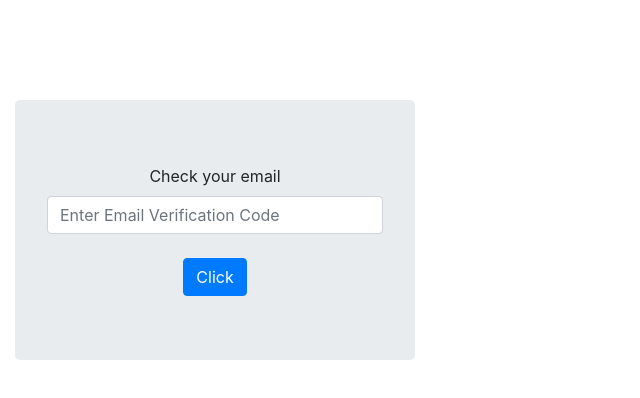
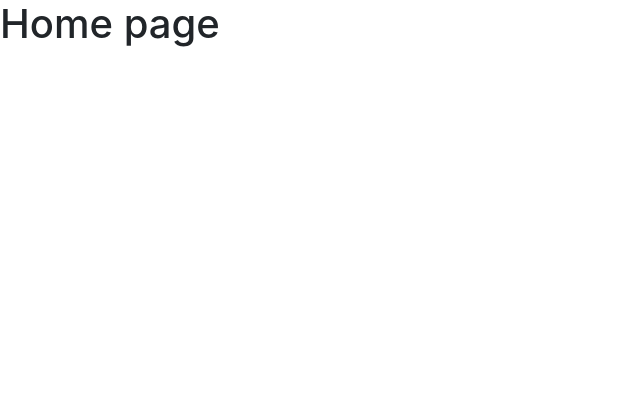
Before and after one commit to Dilansilva/Loons-lab, a React (Create React App) app: page / in a window 1280 px wide. Shown: the top 398 px of the page, without its empty margins (0-640 px from the left). Built offline with nearby package versions, Linux system fonts and the light colour scheme.

Commit message:
Home page created

```diff
--- a/src/App.js
+++ b/src/App.js
@@ -1,11 +1,12 @@
 import SignIn from './pages/Sign-In';//import Sign In page
 import SignUp from './pages/Sign-Up';//import Sign up page
 import EmailVerfy from './pages/EmailVerfy';//import Email Verification page
+import Home from './pages/Home';//import Home page
 
 function App() {
   return (
     <div>
-      <EmailVerfy/>
+      <Home/>
     </div>
   );
 }
--- a/src/pages/EmailVerfy.js
+++ b/src/pages/EmailVerfy.js
@@ -10,10 +10,10 @@ import '../css/SignIn.css';
 
 export default function EmailVerfy() {
     return (
-        <div className="textAlign textSpace ">
+        <div className="textAlign textSpace">
 
             <Col className = "alignItems">
-                <Jumbotron style={{ width:'400px' }}>
+                <Jumbotron style={{width:'500px'}}>
                     <Form>
 
                         <Form.Row>
--- /dev/null
+++ b/src/pages/Home.js
@@ -0,0 +1,9 @@
+import React from 'react'
+
+export default function Home() {
+    return (
+        <div>
+            <h1>Home page</h1>
+        </div>
+    )
+}
```
